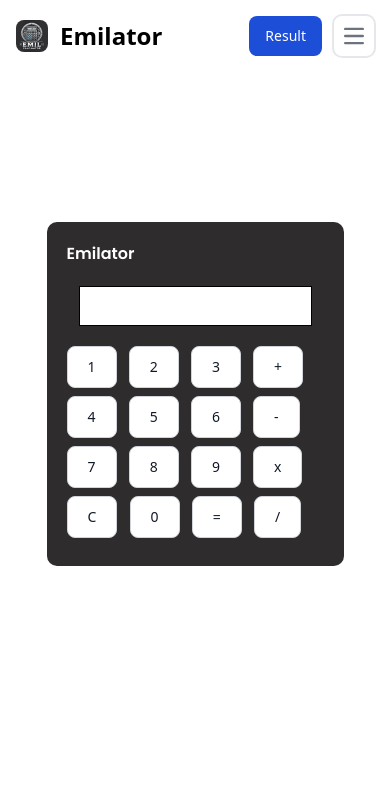
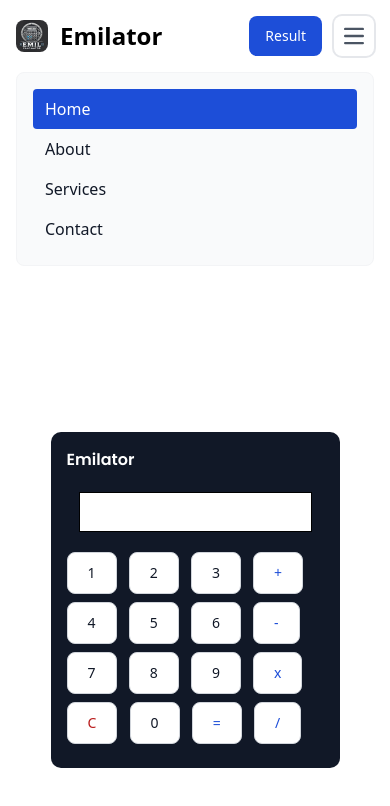
Before and after one commit to Emil-Binoy/calculator, a plain HTML site: page index.html in a window 390 px wide. Both pictures are taken after a click on the button "Open main menu". Drawn offline with nearby package versions, Linux system fonts and the light colour scheme.

Commit message:
added toggle effect

```diff
--- a/about.html
+++ b/about.html
@@ -55,5 +55,6 @@
             </div>
         </div>
       </section>
+      <script src="calc.js"></script>
 </body>
 </html>
--- a/calc.css
+++ b/calc.css
@@ -6,13 +6,12 @@
 }
 
 .mndv{
-    background-color: rgb(46, 44, 44);
-    padding: 20px;
+
     border-radius: 10px;
     margin-top: 150px;
 }
 .name{
-    color: white;
+
     font-family:"Poppins", serif;
     font-weight: 600;
 }
--- a/calc.js
+++ b/calc.js
@@ -0,0 +1,13 @@
+// Get the toggle button and the menu
+const toggleButton = document.querySelector('[data-collapse-toggle="navbar-cta"]');
+const menu = document.getElementById("navbar-cta");
+
+// Add event listener to the hamburger button to toggle the menu
+toggleButton.addEventListener("click", function () {
+    // Toggle the 'hidden' class on the menu to show/hide it
+    menu.classList.toggle("hidden");
+
+    // Toggle aria-expanded attribute for better accessibility
+    const isExpanded = menu.classList.contains("hidden");
+    toggleButton.setAttribute("aria-expanded", !isExpanded);
+});
--- a/index.html
+++ b/index.html
@@ -19,7 +19,7 @@
     </a>
     <div class="flex md:order-2 space-x-3 md:space-x-0 rtl:space-x-reverse">
         <button type="button" class="text-white bg-blue-700 hover:bg-blue-800 focus:ring-4 focus:outline-none focus:ring-blue-300 font-medium rounded-lg text-sm px-4 py-2 text-center dark:bg-blue-600 dark:hover:bg-blue-700 dark:focus:ring-blue-800">Result</button>
-        <button data-collapse-toggle="navbar-cta" type="button" class="inline-flex items-center p-2 w-10 h-10 justify-center text-sm text-gray-500 rounded-lg md:hidden hover:bg-gray-100 focus:outline-none focus:ring-2 focus:ring-gray-200 dark:text-gray-400 dark:hover:bg-gray-700 dark:focus:ring-gray-600" aria-controls="navbar-cta" aria-expanded="false">
+        <button data-collapse-toggle="navbar-cta" type="button" class="inline-flex items-center p-2 w-10 h-10 justify-center text-sm text-gray-600 rounded-lg md:hidden hover:bg-gray-100 focus:outline-none focus:ring-2 focus:ring-gray-200 dark:text-gray-400 dark:hover:bg-gray-700 dark:focus:ring-gray-600" aria-controls="navbar-cta" aria-expanded="false">
           <span class="sr-only">Open main menu</span>
           <svg class="w-5 h-5" aria-hidden="true" xmlns="http://www.w3.org/2000/svg" fill="none" viewBox="0 0 17 14">
               <path stroke="currentColor" stroke-linecap="round" stroke-linejoin="round" stroke-width="2" d="M1 1h15M1 7h15M1 13h15"/>
@@ -44,37 +44,37 @@
     </div>
     </div>
   </nav>
-  <div class="flex justify-center items-center ">
-    <div class="mndv">
-      <div class="name">
+  <div class="flex justify-center items-center">
+    <div class="mndv p-4 bg-gray-900 dark:bg-white">
+      <div class="name text-white dark:text-gray-900">
         Emilator
       </div>
       <div>
-        <input type="text" class="mx-3 my-5 border border-black w-50 h-10">
+        <input type="text" class="mx-3 my-5 border border-black w-50 h-10 bg-white dark:bg-black">
       </div>
       <div>
         <button type="button" class="text-gray-900 bg-white border border-gray-300 focus:outline-none hover:bg-gray-100 focus:ring-4 focus:ring-gray-100 font-medium rounded-lg text-sm px-5 py-2.5 me-2 mb-2 dark:bg-gray-800 dark:text-white dark:border-gray-600 dark:hover:bg-gray-700 dark:hover:border-gray-600 dark:focus:ring-gray-700">1</button>
         <button type="button" class="text-gray-900 bg-white border border-gray-300 focus:outline-none hover:bg-gray-100 focus:ring-4 focus:ring-gray-100 font-medium rounded-lg text-sm px-5 py-2.5 me-2 mb-2 dark:bg-gray-800 dark:text-white dark:border-gray-600 dark:hover:bg-gray-700 dark:hover:border-gray-600 dark:focus:ring-gray-700">2</button>
         <button type="button" class="text-gray-900 bg-white border border-gray-300 focus:outline-none hover:bg-gray-100 focus:ring-4 focus:ring-gray-100 font-medium rounded-lg text-sm px-5 py-2.5 me-2 mb-2 dark:bg-gray-800 dark:text-white dark:border-gray-600 dark:hover:bg-gray-700 dark:hover:border-gray-600 dark:focus:ring-gray-700">3</button>
-        <button type="button" class="text-gray-900 bg-white border border-gray-300 focus:outline-none hover:bg-gray-100 focus:ring-4 focus:ring-gray-100 font-medium rounded-lg text-sm px-5 py-2.5 me-2 mb-2 dark:bg-gray-800 dark:text-white dark:border-gray-600 dark:hover:bg-gray-700 dark:hover:border-gray-600 dark:focus:ring-gray-700">+</button>
+        <button type="button" class="text-blue-700 bg-white border border-gray-300 focus:outline-none hover:bg-gray-100 focus:ring-4 focus:ring-gray-100 font-medium rounded-lg text-sm px-5 py-2.5 me-2 mb-2 dark:bg-gray-800 dark:border-gray-600 dark:hover:bg-gray-700 dark:hover:border-gray-600 dark:focus:ring-gray-700">+</button>
       </div>
       <div>
         <button type="button" class="text-gray-900 bg-white border border-gray-300 focus:outline-none hover:bg-gray-100 focus:ring-4 focus:ring-gray-100 font-medium rounded-lg text-sm px-5 py-2.5 me-2 mb-2 dark:bg-gray-800 dark:text-white dark:border-gray-600 dark:hover:bg-gray-700 dark:hover:border-gray-600 dark:focus:ring-gray-700">4</button>
         <button type="button" class="text-gray-900 bg-white border border-gray-300 focus:outline-none hover:bg-gray-100 focus:ring-4 focus:ring-gray-100 font-medium rounded-lg text-sm px-5 py-2.5 me-2 mb-2 dark:bg-gray-800 dark:text-white dark:border-gray-600 dark:hover:bg-gray-700 dark:hover:border-gray-600 dark:focus:ring-gray-700">5</button>
         <button type="button" class="text-gray-900 bg-white border border-gray-300 focus:outline-none hover:bg-gray-100 focus:ring-4 focus:ring-gray-100 font-medium rounded-lg text-sm px-5 py-2.5 me-2 mb-2 dark:bg-gray-800 dark:text-white dark:border-gray-600 dark:hover:bg-gray-700 dark:hover:border-gray-600 dark:focus:ring-gray-700">6</button>
-        <button type="button" class="text-gray-900 bg-white border border-gray-300 focus:outline-none hover:bg-gray-100 focus:ring-4 focus:ring-gray-100 font-medium rounded-lg text-sm px-5 py-2.5 me-2 mb-2 dark:bg-gray-800 dark:text-white dark:border-gray-600 dark:hover:bg-gray-700 dark:hover:border-gray-600 dark:focus:ring-gray-700">-</button>
+        <button type="button" class="text-blue-700 bg-white border border-gray-300 focus:outline-none hover:bg-gray-100 focus:ring-4 focus:ring-gray-100 font-medium rounded-lg text-sm px-5 py-2.5 me-2 mb-2 dark:bg-gray-800 dark:border-gray-600 dark:hover:bg-gray-700 dark:hover:border-gray-600 dark:focus:ring-gray-700">-</button>
       </div>
       <div>
         <button type="button" class="text-gray-900 bg-white border border-gray-300 focus:outline-none hover:bg-gray-100 focus:ring-4 focus:ring-gray-100 font-medium rounded-lg text-sm px-5 py-2.5 me-2 mb-2 dark:bg-gray-800 dark:text-white dark:border-gray-600 dark:hover:bg-gray-700 dark:hover:border-gray-600 dark:focus:ring-gray-700">7</button>
         <button type="button" class="text-gray-900 bg-white border border-gray-300 focus:outline-none hover:bg-gray-100 focus:ring-4 focus:ring-gray-100 font-medium rounded-lg text-sm px-5 py-2.5 me-2 mb-2 dark:bg-gray-800 dark:text-white dark:border-gray-600 dark:hover:bg-gray-700 dark:hover:border-gray-600 dark:focus:ring-gray-700">8</button>
         <button type="button" class="text-gray-900 bg-white border border-gray-300 focus:outline-none hover:bg-gray-100 focus:ring-4 focus:ring-gray-100 font-medium rounded-lg text-sm px-5 py-2.5 me-2 mb-2 dark:bg-gray-800 dark:text-white dark:border-gray-600 dark:hover:bg-gray-700 dark:hover:border-gray-600 dark:focus:ring-gray-700">9</button>
-        <button type="button" class="text-gray-900 bg-white border border-gray-300 focus:outline-none hover:bg-gray-100 focus:ring-4 focus:ring-gray-100 font-medium rounded-lg text-sm px-5 py-2.5 me-2 mb-2 dark:bg-gray-800 dark:text-white dark:border-gray-600 dark:hover:bg-gray-700 dark:hover:border-gray-600 dark:focus:ring-gray-700">x</button>
+        <button type="button" class="text-blue-700 bg-white border border-gray-300 focus:outline-none hover:bg-gray-100 focus:ring-4 focus:ring-gray-100 font-medium rounded-lg text-sm px-5 py-2.5 me-2 mb-2 dark:bg-gray-800 dark:border-gray-600 dark:hover:bg-gray-700 dark:hover:border-gray-600 dark:focus:ring-gray-700">x</button>
       </div>
       <div>
-        <button type="button" class="text-gray-900 bg-white border border-gray-300 focus:outline-none hover:bg-gray-100 focus:ring-4 focus:ring-gray-100 font-medium rounded-lg text-sm px-5 py-2.5 me-2 mb-2 dark:bg-gray-800 dark:text-white dark:border-gray-600 dark:hover:bg-gray-700 dark:hover:border-gray-600 dark:focus:ring-gray-700">C</button>
+        <button type="button" class="text-red-700 bg-white border border-gray-300 focus:outline-none hover:bg-red-600 focus:ring-4 focus:ring-gray-100 hover:text-white font-medium rounded-lg text-sm px-5 py-2.5 me-2 mb-2 dark:border-gray-600 ">C</button>
         <button type="button" class="text-gray-900 bg-white border border-gray-300 focus:outline-none hover:bg-gray-100 focus:ring-4 focus:ring-gray-100 font-medium rounded-lg text-sm px-5 py-2.5 me-2 mb-2 dark:bg-gray-800 dark:text-white dark:border-gray-600 dark:hover:bg-gray-700 dark:hover:border-gray-600 dark:focus:ring-gray-700">0</button>
-        <button type="button" class="text-gray-900 bg-white border border-gray-300 focus:outline-none hover:bg-gray-100 focus:ring-4 focus:ring-gray-100 font-medium rounded-lg text-sm px-5 py-2.5 me-2 mb-2 dark:bg-gray-800 dark:text-white dark:border-gray-600 dark:hover:bg-gray-700 dark:hover:border-gray-600 dark:focus:ring-gray-700">=</button>
-        <button type="button" class="text-gray-900 bg-white border border-gray-300 focus:outline-none hover:bg-gray-100 focus:ring-4 focus:ring-gray-100 font-medium rounded-lg text-sm px-5 py-2.5 me-2 mb-2 dark:bg-gray-800 dark:text-white dark:border-gray-600 dark:hover:bg-gray-700 dark:hover:border-gray-600 dark:focus:ring-gray-700">/</button>
+        <button type="button" class="text-blue-700 bg-white border border-gray-300 focus:outline-none hover:bg-gray-100 focus:ring-4 focus:ring-gray-100 font-medium rounded-lg text-sm px-5 py-2.5 me-2 mb-2 dark:bg-gray-800 dark:border-gray-600 dark:hover:bg-gray-700 dark:hover:border-gray-600 dark:focus:ring-gray-700">=</button>
+        <button type="button" class="text-blue-700 bg-white border border-gray-300 focus:outline-none hover:bg-gray-100 focus:ring-4 focus:ring-gray-100 font-medium rounded-lg text-sm px-5 py-2.5 me-2 mb-2 dark:bg-gray-800 dark:border-gray-600 dark:hover:bg-gray-700 dark:hover:border-gray-600 dark:focus:ring-gray-700">/</button>
       </div>
     </div>
   </div>
```
Also changed, not shown: contact.html (+1 -0 lines), service.html (+2 -1 lines).
